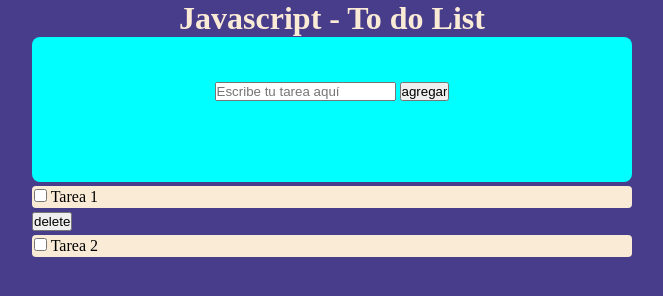
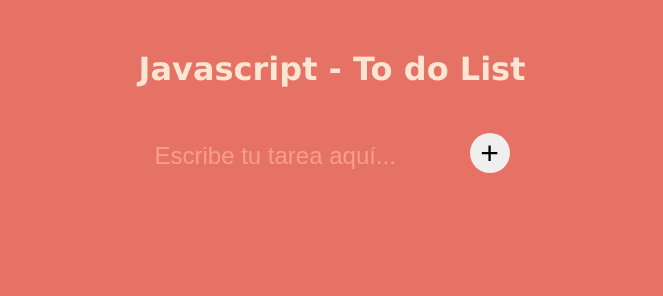
Before and after one commit to CodinGitHub/Javascript-To-do-list, a plain HTML site: page index.html in a window 1280 px wide. Shown: the whole page, without its empty margins (308-971 px from the left). Drawn offline with Linux system fonts and the light colour scheme.

Commit message:
counter of task added

```diff
--- a/index.html
+++ b/index.html
@@ -10,22 +10,17 @@
 <body>
     <h1>Javascript - To do List</h1>
     <form action="#">
-        <input type="text" placeholder="Escribe tu tarea aquí">
-        <input type="button" value="agregar" onclick="agregar()">
+        <input type="text" placeholder="Escribe tu tarea aquí...">
+        <input type="button" value="+" onclick="agregar()">
     </form>
     <div class="list-container">
-        <label>
-            <input type="checkbox">
-            Tarea 1
-
-        </label>
-        <input type="button" value="delete" onclick="deleteAction()">
-
-        <label>
-            <input type="checkbox">
-            Tarea 2
-        </label>
-
+        <!-- <div class="task-container" id="1">
+            <label>
+                <input type="checkbox">
+                Tarea 1
+            </label>
+            <img src="./images/delete.png" alt="delete icon" onclick="deleteTask()">
+        </div> -->
 
     </div>
     <script src="./main.js"></script>
--- a/main.js
+++ b/main.js
@@ -1,6 +1,12 @@
 let agregar = () => {
     // seleccionar la lista padre
     const list = document.querySelector('.list-container');
+
+    //crear un div
+    const newDiv = document.createElement('div');
+    newDiv.setAttribute('class', 'task-container');
+    let elements = list.querySelectorAll('div')
+    newDiv.setAttribute('id', elements.length + 1);
 
     //crear un label
     const newLabel = document.createElement('label');
@@ -9,21 +15,24 @@ let agregar = () => {
     const newCheckBox = document.createElement('input')
     newCheckBox.setAttribute('type', 'checkbox');
 
-    //crear un boton de cerrar
-    const closeButton = document.createElement('button');
-    closeButton.value = 'cerrar'
-    console.log(closeButton)
+    //crear una img
+    var imgClose = document.createElement('img');
+    imgClose.setAttribute('src', './images/delete.png');
+    imgClose.setAttribute('onclick', `deleteTask('${elements.length+1}')`)
 
     //Obtengo el texto del input
     const input = document.querySelector('input[type="text"]');
     let newTask = input.value;
 
     //Agrego el chekbox a la lista
-    newLabel.append(newCheckBox,  " " + newTask, closeButton);
+    newLabel.append(newCheckBox,  " " + newTask);
 
-    //Agrego label a la lista
-    list.append(newLabel)
+    //Agrego label  y img al Div
+    newDiv.append(newLabel, imgClose)
+
+    //agrego el div a la lista
+    list.append(newDiv);
 }
-// function delete() {
-//     alert('tarea borrada');
-// }
+function deleteTask(id) {
+    console.log(id);
+}
--- a/styles.css
+++ b/styles.css
@@ -2,36 +2,66 @@
     margin: 0;
     padding: 0;
 }
+body{
+    font-family: 'Lucida Sans', 'Lucida Sans Regular', 'Lucida Grande', 'Lucida Sans Unicode', Geneva, Verdana, sans-serif;
+    background-color: #e67265;
+}
 h1{
-    color: antiquewhite;
+    margin-top: 50px;
+    color: #ffe5d2;
     text-align: center;
 }
 form{
-    background-color: aqua;
-    width: 600px;
+    width: 90%;
     margin: 0 auto;
     border-radius: 8px;
     height: 100px;
     text-align: center;
     padding-top: 45px;
 }
+form input[type="text"]{
+    background-color: #e67265;
+    color: white;
+    border-style: none;
+    height: 40px;
+    font-size: 1.5em;
+}
+form input[type="text"]::placeholder{
+    color: #f89e8b;
+}
+form input[type="text"]:focus{
+    outline: none;
+}
+form input[type="button"]{
+    width: 40px;
+    height: 40px;
+    border-radius: 50%;
+    border-style: none;
+    font-size: 2em;
+}
+form input[type="button"]:hover{
+    background-color: green;
+    cursor: pointer;
+    color: white;
+}
 .list-container{
-    width: 600px;
+    width: 90%;
     margin: 0 auto;
 }
-body{
-    background-color: darkslateblue;
-}
-label{
-    display:block;
+.task-container{
+    display:flex;
+    justify-content: space-between;
     margin: 4px 0;
     border-radius: 4px;
-    padding: 2px;
-    background-color: antiquewhite;
+    padding: 8px;
+    background-color: #ffe5d2;
     position: relative;
 }
-label input[type="button"]{
-    background-color: aqua;
-    position: absolute;
-    right: 10px;
+img{
+    width: 15px;
+    height: 15px;
 }
+img{
+    cursor: pointer;
+    color: white;
+}
```
Also changed, not shown: images/delete.png (added).
